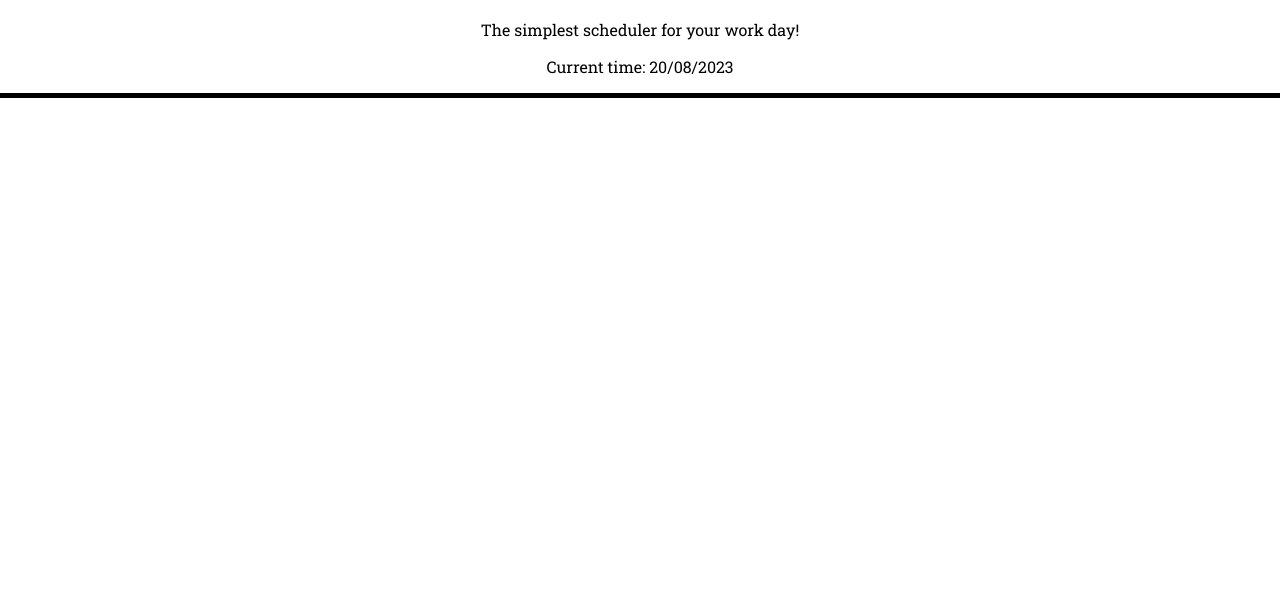
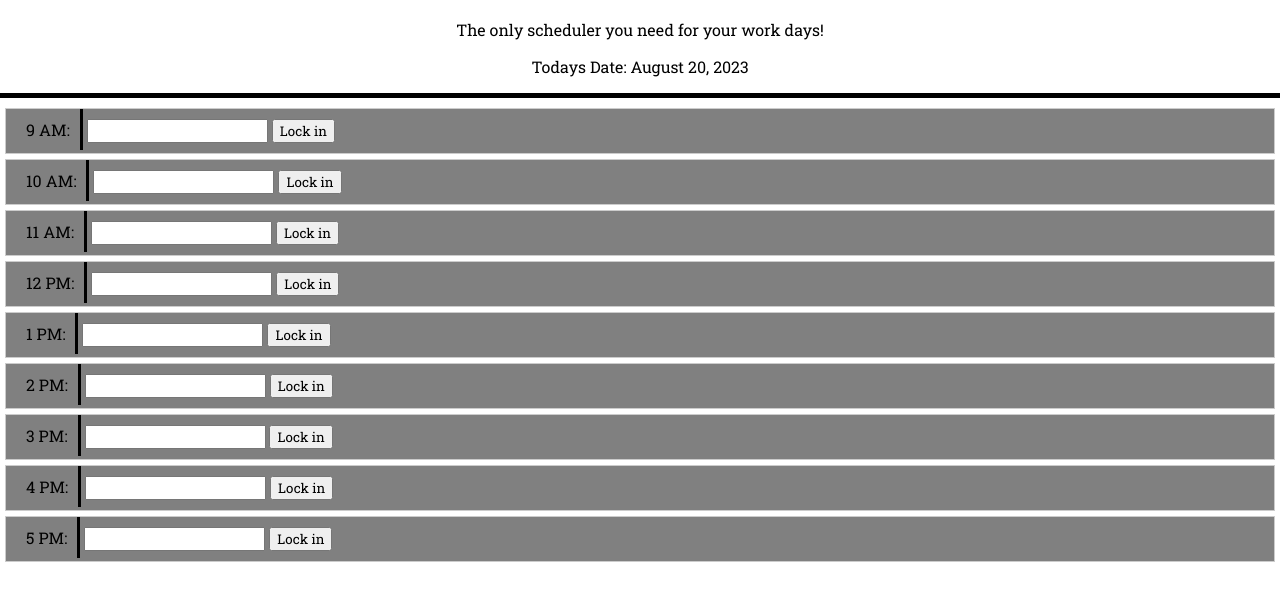
Before and after one commit to matthewbarnes1/workday-scheduler, a plain HTML site: page index.html in a window 1280 px wide. Shown: the part 67-668 px from the top of the page. Drawn offline with nearby package versions, Linux system fonts and the light colour scheme.

Commit message:
added functions for functionality and localstorage

```diff
--- a/Assets/style.css
+++ b/Assets/style.css
@@ -61,3 +61,9 @@ border-right-color:black;
 
 .lockButton{
 }
+
+.time-slot {
+  padding: 10px;
+  margin: 5px;
+  border: 1px solid #ccc;
+}
--- a/Develop/script.js
+++ b/Develop/script.js
@@ -1,8 +1,52 @@
 //TODO: The dayjs time needs to be formatted
+// import dayjs from 'dayjs';
 
 setInterval(function ()
   {
-    const time = dayjs().format('DD/MM/YYYY');
-    document.getElementById("timeEl").innerHTML = "Current time: " + time;
+    const time = dayjs().format('MMMM D, YYYY');
+    document.getElementById("timeEl").innerHTML = "Todays Date: " + time;
 
 }, 1000);
+
+function toggleSchedule(hourId) {
+  var scheduleInput = document.getElementById(hourId).querySelector('.scheduleInput');
+  var schedule = scheduleInput.value;
+
+  if (schedule) {
+      localStorage.setItem(hourId, schedule);
+  } else {
+      localStorage.removeItem(hourId);
+  }
+  loadSchedules();
+}
+
+function updateColors() {
+  var currentHour = new Date().getHours();
+
+  for (var i = 9; i <= 17; i++) {
+      var hourId = 'hour-' + i;
+      var timeSlotDiv = document.getElementById(hourId);
+
+      if (i < currentHour) {
+          timeSlotDiv.style.backgroundColor = 'grey'; // Past
+      } else if (i === currentHour) {
+          timeSlotDiv.style.backgroundColor = 'red'; // Current
+      } else {
+          timeSlotDiv.style.backgroundColor = 'green'; // Future
+      }
+  }
+}
+
+function loadSchedules() {
+  for (var i = 9; i <= 17; i++) {
+      var hourId = 'hour-' + i;
+      var schedule = localStorage.getItem(hourId);
+      if (schedule) {
+          document.getElementById(hourId).querySelector('.scheduleInput').value = schedule;
+      }
+  }
+
+  updateColors();
+}
+
+loadSchedules();
--- a/index.html
+++ b/index.html
@@ -3,24 +3,65 @@
   <head>
     <meta charset="UTF-8" />
     <meta name="viewport" content="width=device-width, initial-scale=1.0" />
-    <link rel="stylesheet" type="text/css" href="Assets/style.css" />
-    <link rel="resetsheet" type="text/css" href="Assets/reset.css" />
-    <title>Work Day Scheduler</title>
+    <title>Daily Scheduler</title>
+    <link rel="stylesheet" href="Assets/style.css" />
+    <script src="https://cdn.jsdelivr.net/npm/dayjs@1.10.7/dayjs.min.js"></script>
   </head>
-
   <body>
     <header>
       <h1>Work Day Scheduler</h1>
-      <p>The simplest scheduler for your work day!</p>
+      <p>The only scheduler you need for your work days!</p>
       <p id="timeEl">Loading</p>
     </header>
 
-    <main>
+    <div id="scheduler">
+      <div class="time-slot" id="hour-9">
+        <label>9 AM:</label>
+        <input type="text" class="scheduleInput" />
+        <button onclick="toggleSchedule('hour-9')">Lock in</button>
+      </div>
+      <div class="time-slot" id="hour-10">
+        <label>10 AM:</label>
+        <input type="text" class="scheduleInput" />
+        <button onclick="toggleSchedule('hour-10')">Lock in</button>
+      </div>
+      <div class="time-slot" id="hour-11">
+        <label>11 AM:</label>
+        <input type="text" class="scheduleInput" />
+        <button onclick="toggleSchedule('hour-11')">Lock in</button>
+      </div>
+      <div class="time-slot" id="hour-12">
+        <label>12 PM:</label>
+        <input type="text" class="scheduleInput" />
+        <button onclick="toggleSchedule('hour-12')">Lock in</button>
+      </div>
+      <div class="time-slot" id="hour-13">
+        <label>1 PM:</label>
+        <input type="text" class="scheduleInput" />
+        <button onclick="toggleSchedule('hour-13')">Lock in</button>
+      </div>
+      <div class="time-slot" id="hour-14">
+        <label>2 PM:</label>
+        <input type="text" class="scheduleInput" />
+        <button onclick="toggleSchedule('hour-14')">Lock in</button>
+      </div>
+      <div class="time-slot" id="hour-15">
+        <label>3 PM:</label>
+        <input type="text" class="scheduleInput" />
+        <button onclick="toggleSchedule('hour-15')">Lock in</button>
+      </div>
+      <div class="time-slot" id="hour-16">
+        <label>4 PM:</label>
+        <input type="text" class="scheduleInput" />
+        <button onclick="toggleSchedule('hour-16')">Lock in</button>
+      </div>
+      <div class="time-slot" id="hour-17">
+        <label>5 PM:</label>
+        <input type="text" class="scheduleInput" />
+        <button onclick="toggleSchedule('hour-17')">Lock in</button>
+      </div>
+    </div>
 
-
-    </main>
-
-    <script src="Develop/script.js" rel="localscript"></script>
-    <script src="https://cdn.jsdelivr.net/npm/dayjs@1/dayjs.min.js"></script>
+    <script src="Develop/script.js"></script>
   </body>
 </html>
```
